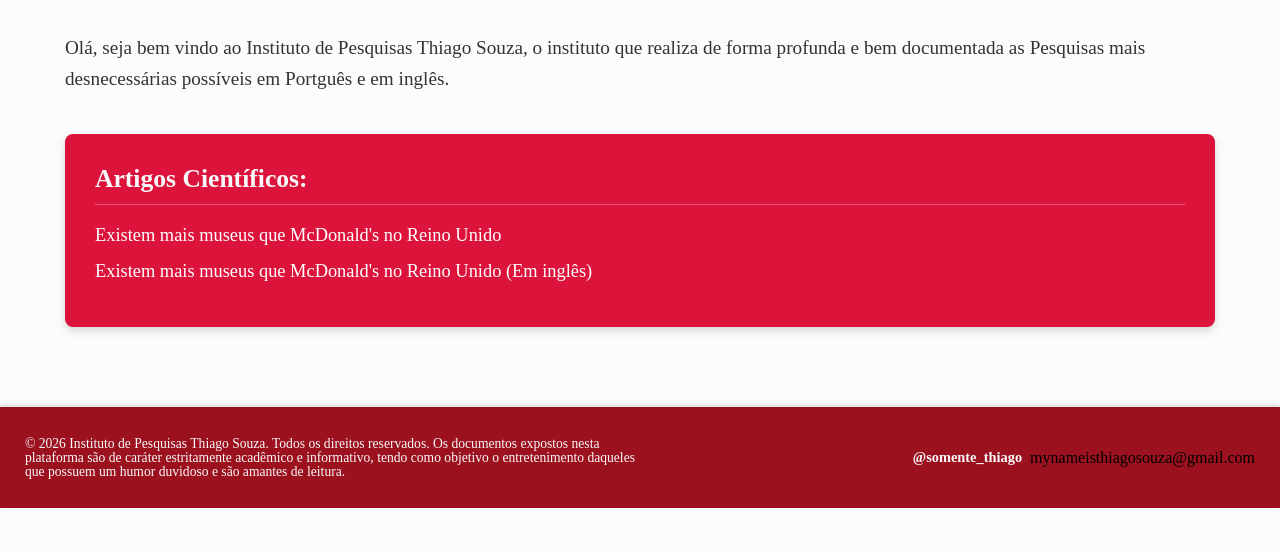
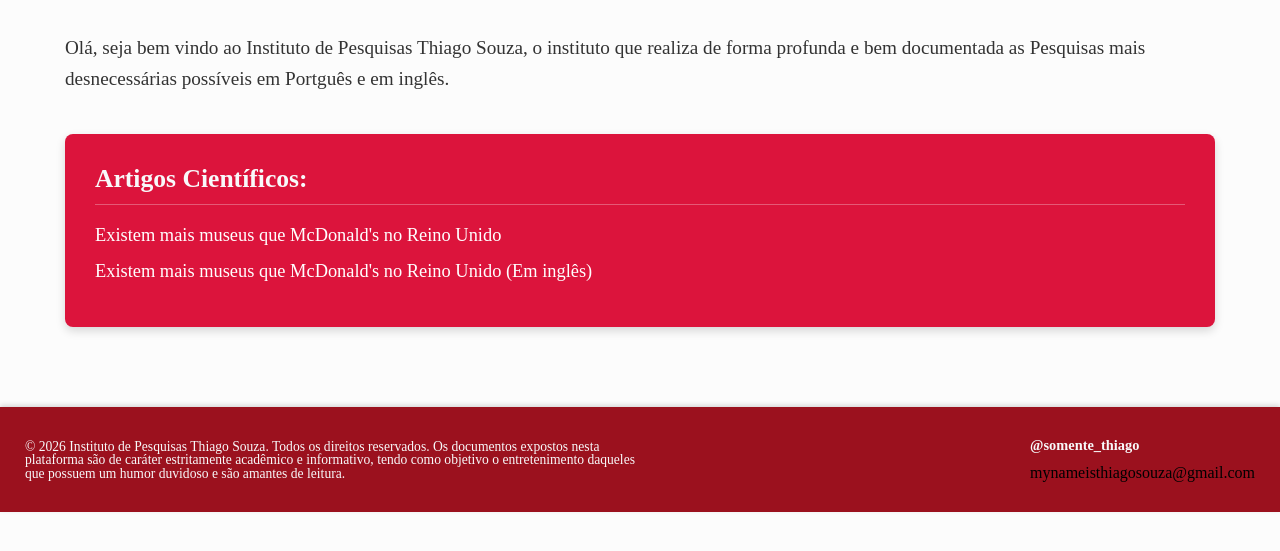
Before and after one commit to romanothiago/IPTS, a plain HTML site: page index.html in a window 1280 px wide. Shown: the part 137-688 px from the top of the page. Drawn offline with Linux system fonts and the light colour scheme.

Commit message:
Update style.css

```diff
--- a/style.css
+++ b/style.css
@@ -133,7 +133,8 @@ body {
 
 .rodape-redes {
     display: flex;
-    gap: 8px;
+    flex-direction: column;
+    gap: 10px;
 }
 
 .link-rede {
```
